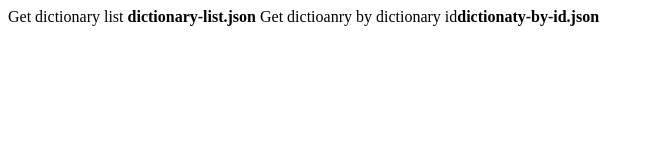
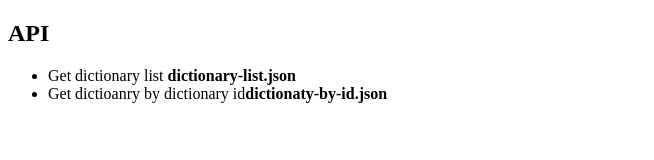
Before and after one commit to PavloRohozhyn/MobileAppApi, a plain HTML site: page index.html in a window 1280 px wide. Shown: the whole page, without its empty margins (0-654 px from the left). Drawn offline with Linux system fonts and the light colour scheme.

Commit message:
Update index.html

```diff
--- a/index.html
+++ b/index.html
@@ -4,7 +4,10 @@
         <title>JSON placeholder for MobileApp</title>
     </head>
     <body>
-        Get dictionary list <b>dictionary-list.json</b>
-        Get dictioanry by dictionary id<b>dictionaty-by-id.json</b>
+        <h2>API</h2>
+        <ul>
+            <li>Get dictionary list <b>dictionary-list.json</b></li>
+            <li>Get dictioanry by dictionary id<b>dictionaty-by-id.json</b></li>
+        </ul>
     </body>
     </html>
```
